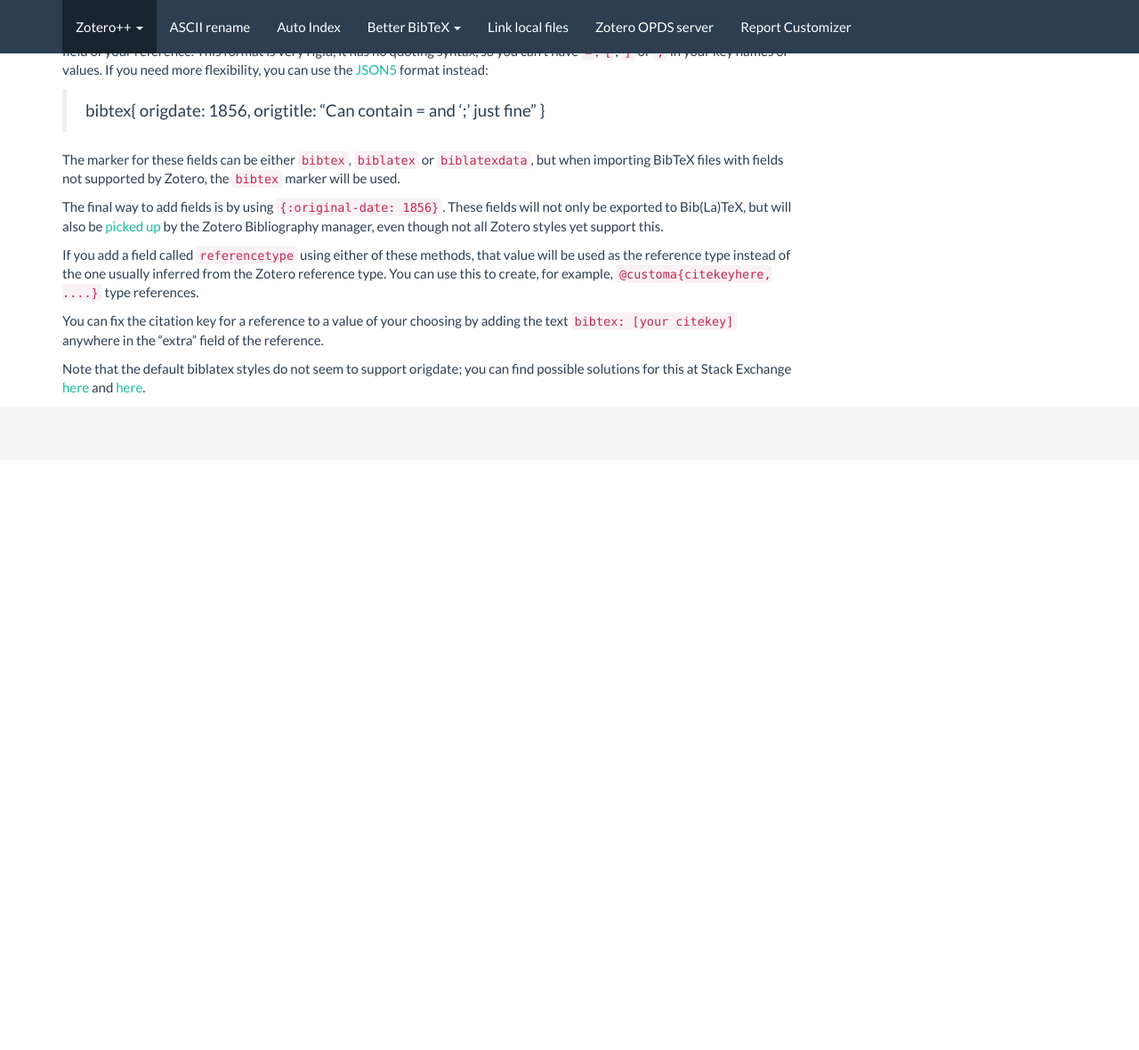
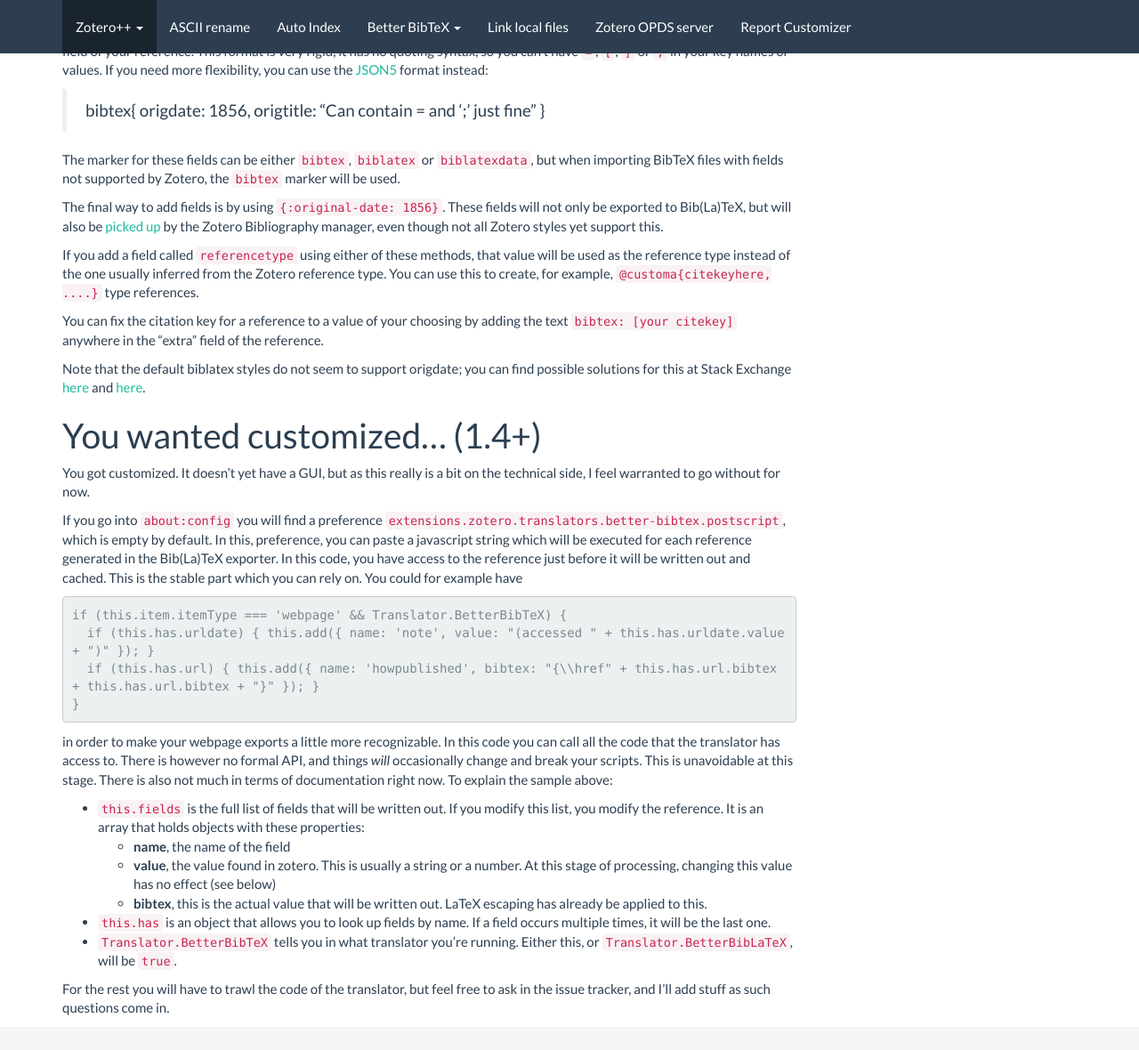
Before and after one commit to edwinksl/ZotPlus.github.io, a Jekyll site: the page built from better-bibtex/export.md, in a window 1280 px wide and 1400 px high, scrolled down 600 px. Shown: the top 1180 px of the window at 89% size. Built offline with Jekyll 4.4.1, drawn with Linux system fonts in a browser that asks for light colours; nearby versions of some CDN libraries.

Commit message:
better-bibtex 1.3.1 / link-local-files 0.0.9 / report-customizer 0.2.17 / debug-bridge 0.1.0 / ascii-rename 0.0.40 / auto-index 0.0.36 / opds 0.0.10

```diff
--- a/better-bibtex/export.md
+++ b/better-bibtex/export.md
@@ -54,3 +54,37 @@ Exchange
 [here](http://tex.stackexchange.com/questions/142999/the-proper-way-to-cite-the-earliest-publication-date-in-brackets-followed-by)
 and
 [here](http://tex.stackexchange.com/questions/55859/getting-origyear-to-work-in-biblatex).
+
+# You wanted customized... (1.4+)
+
+You got customized. It doesn't yet have a GUI, but as this really is a bit on the technical side, I feel warranted to go
+without for now.
+
+If you go into `about:config` you will find a preference `extensions.zotero.translators.better-bibtex.postscript`, which
+is empty by default. In this, preference, you can paste a javascript string which will be executed for each reference
+generated in the Bib(La)TeX exporter. In this code, you have access to the reference just before it will be written out
+and cached. This is the stable part which you can rely on. You could for example have
+
+    if (this.item.itemType === 'webpage' && Translator.BetterBibTeX) {
+      if (this.has.urldate) { this.add({ name: 'note', value: "(accessed " + this.has.urldate.value + ")" }); }
+      if (this.has.url) { this.add({ name: 'howpublished', bibtex: "{\\href" + this.has.url.bibtex + this.has.url.bibtex + "}" }); }
+    }
+
+in order to make your webpage exports a little more recognizable. In this code you can call all the code that the
+translator has access to. There is however no formal API, and things *will* occasionally change and break your scripts.
+This is unavoidable at this stage. There is also not much in terms of documentation right now. To explain the sample
+above:
+
+* `this.fields` is the full list of fields that will be written out. If you modify this list, you modify the reference.
+  It is an array that holds objects with these properties:
+  * **name**, the name of the field
+  * **value**, the value found in zotero. This is usually a string or a number. At this stage of processing, changing
+    this value has no effect (see below)
+  * **bibtex**, this is the actual value that will be written out. LaTeX escaping has already be applied to this.
+* `this.has` is an object that allows you to look up fields by name. If a field occurs multiple times, it will be the
+  last one.
+* `Translator.BetterBibTeX` tells you in what translator you're running. Either this, or `Translator.BetterBibLaTeX`,
+  will be `true`.
+
+For the rest you will have to trawl the code of the translator, but feel free to ask in the issue tracker, and I'll add
+stuff as such questions come in.
```
Also changed, not shown: better-bibtex/CHANGELOG.md (+21 -2 lines), Gemfile.lock.
